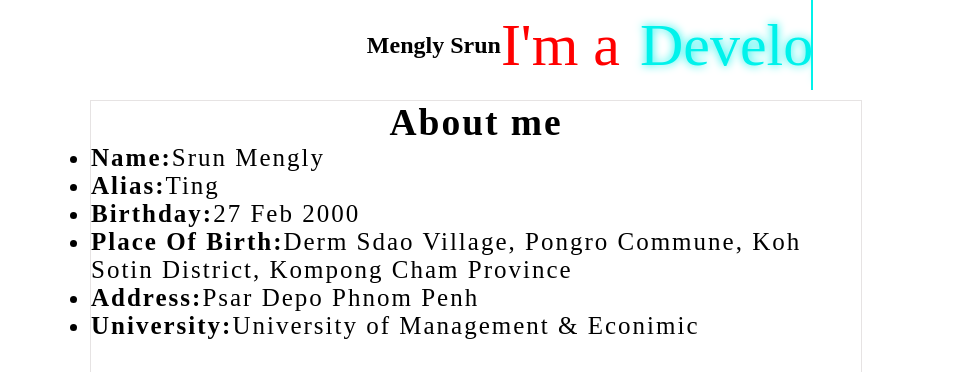
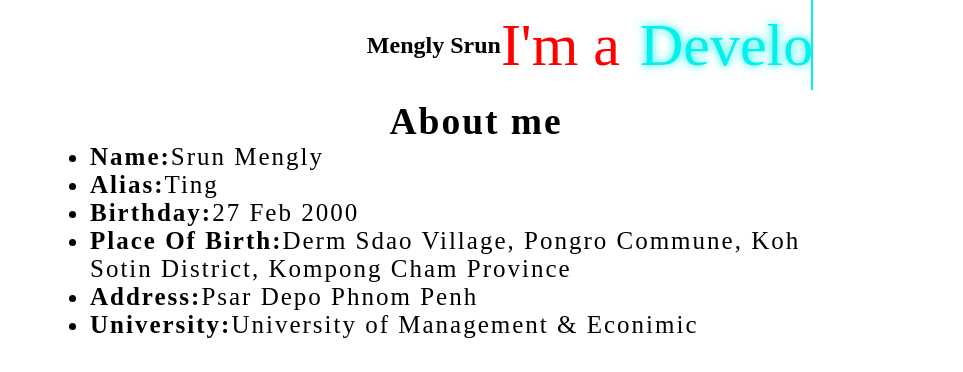
Before and after one commit to MenglySrun/PortfolioMengly, a plain HTML site: page index.html in a window 1280 px wide. Shown: the top 372 px of the page, 0-963 px from the left. Drawn offline with nearby package versions, Linux system fonts and the light colour scheme; a script that the page names is missing; some icons are missing.

Commit message:
nd commit

```diff
--- a/index.css
+++ b/index.css
@@ -107,7 +107,7 @@ body{
     width: 65%;
     height: 275px;
     font-size: 25px;
-   border: 1px solid rgb(230, 227, 227);
+   /* border: 1px solid rgb(230, 227, 227); */
     justify-items: center;
     align-items: center;
     margin-left: 75px;
```
